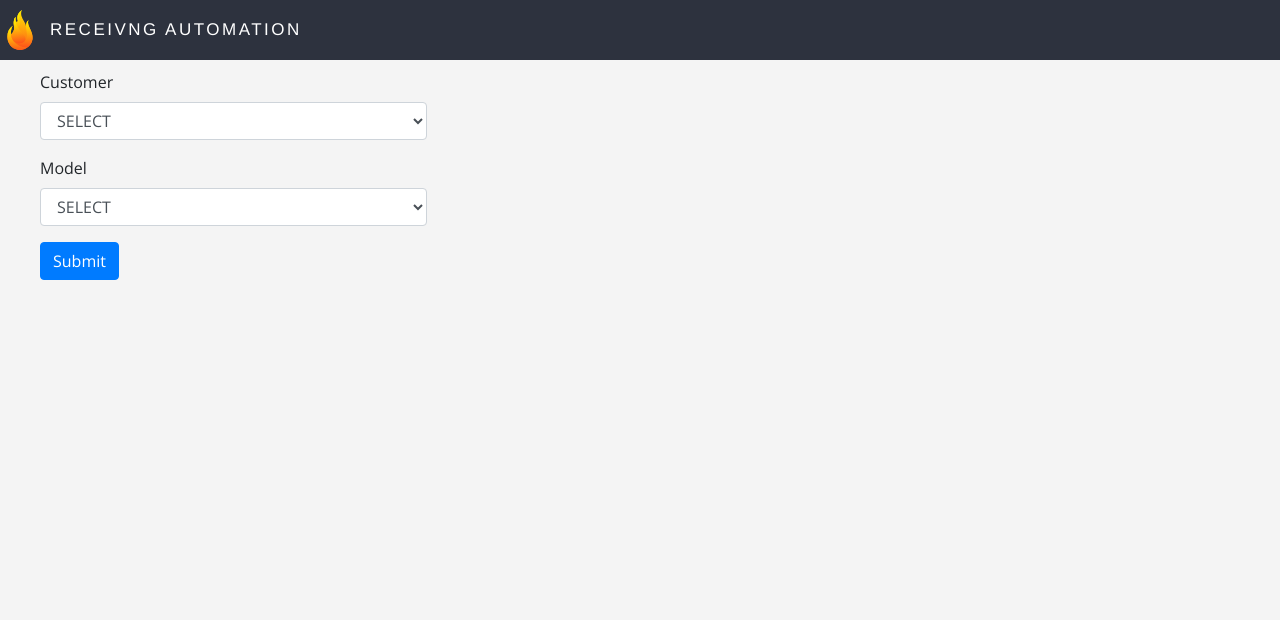
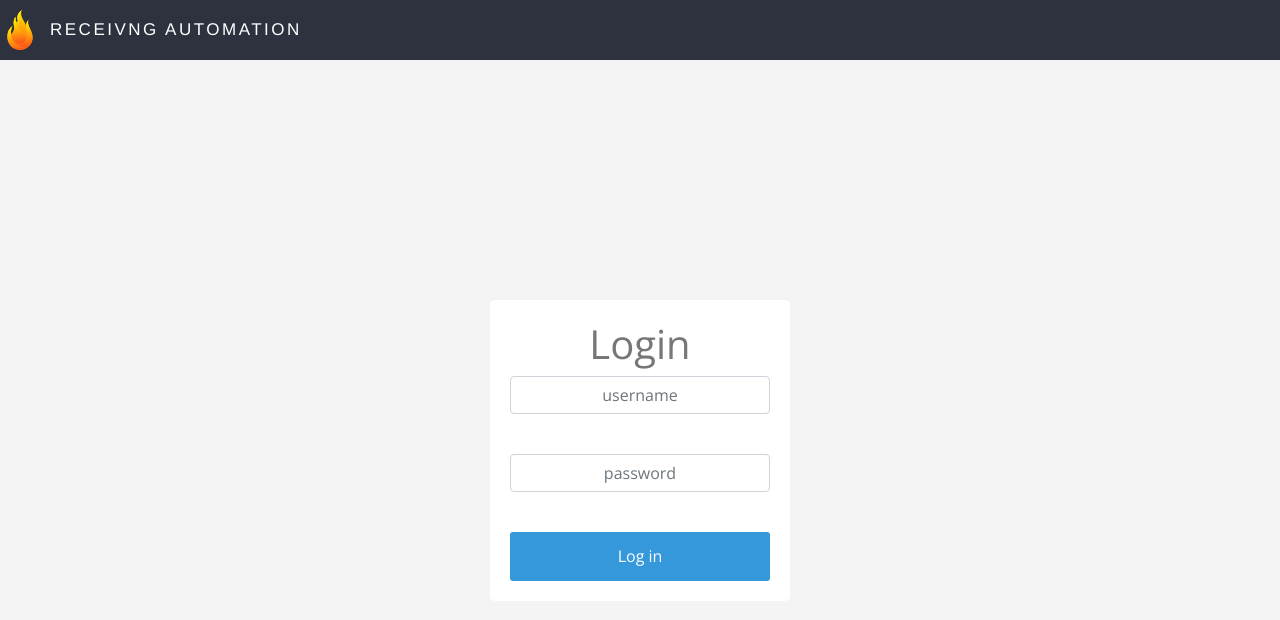
Before and after one commit to Prabuatcontec/ocr-receiving, a Flask app: page / in a window 1280 px wide. Shown: the top 620 px of the page. Run offline with Flask 2, Linux system fonts and the light colour scheme; some libraries are stand-ins or nearby versions.

Commit message:
Updated files

```diff
--- a/app.py
+++ b/app.py
@@ -1,4 +1,4 @@
-from flask import Flask, render_template, request, Response
+from flask import Flask, render_template, request, Response, session
 from werkzeug import secure_filename
 import os
 import sys
@@ -9,13 +9,18 @@ import Tkinter as tkinter
 import re
 from PIL import Image,ImageTk
 from camera import VideoCamera
+import requests
+import json
+import login
 
 __author__ = 'Prabu <mprabu@gocontec.com>'
 __source__ = ''
 
 app = Flask(__name__)
 UPLOAD_FOLDER = './static/uploads'
+API_URL = 'http://api.vulcan.contecprod.com/api/'
 app.config['UPLOAD_FOLDER'] = UPLOAD_FOLDER
+app.config['API_URL'] = API_URL
 app.config['MAX_CONTENT_LENGTH'] = 10 * 1024 * 1024
 
 @app.route("/")
@@ -34,14 +39,28 @@ def gen(camera):
 
 def ocr(camera):
     while True:
-        frame = camera.get_ocr()
+        camera.delCam()
+        frame1 = camera.get_ocr()
         yield (b'--frame\r\n'
-               b'Content-Type: image/jpeg\r\n\r\n' + frame + b'\r\n\r\n')
+               b'Content-Type: image/jpeg\r\n\r\n' + frame1 + b'\r\n\r\n')
 
 @app.route('/ocr', methods = ['GET', 'POST'])
 def video_ocr():
   return Response(ocr(VideoCamera()),
                   mimetype='multipart/x-mixed-replace; boundary=frame')
+
+@app.route("/login", methods=['GET',"POST"])
+def login():
+  if request.method == 'POST':
+    response = requests.post(
+            API_URL + 'users/login', data=json.dumps({"username":"rsenthil","password":"Demo@123","Site":"Matamoros"}),
+            headers={'Content-Type': 'application/json'}
+        )
+    a = response.json()
+    session['token'] = a['user']['jwtToken']
+    return  render_template("ocr.html", value=session['token'])
+  if request.method == 'GET':
+    return render_template("index.html")
 
 
 @app.route('/video_feed')
@@ -49,39 +68,6 @@ def video_feed():
   return Response(gen(VideoCamera()),
                   mimetype='multipart/x-mixed-replace; boundary=frame')
 
-@app.route('/uploader', methods = ['GET', 'POST'])
-def upload_file():
-   if request.method == 'POST':
-      f = request.files['file']
-
-      # create a secure filename
-      filename = secure_filename(f.filename)
-
-      # save file to /static/uploads
-      filepath = os.path.join(app.config['UPLOAD_FOLDER'],filename)
-      f.save(filepath)
-
-      # load the example image and convert it to grayscale
-      image = cv2.imread(filepath)
-      gray = cv2.cvtColor(image, cv2.COLOR_BGR2GRAY)
-
-      # apply thresholding to preprocess the image
-      gray = cv2.threshold(gray, 0, 255, cv2.THRESH_BINARY | cv2.THRESH_OTSU)[1]
-
-      # apply median blurring to remove any blurring
-      gray = cv2.medianBlur(gray, 3)
-
-      # save the processed image in the /static/uploads directory
-      ofilename = os.path.join(app.config['UPLOAD_FOLDER'],"{}.png".format(os.getpid()))
-      cv2.imwrite(ofilename, gray)
-
-      # perform OCR on the processed image
-      text = pytesseract.image_to_string(Image.open(ofilename))
-
-      # remove the processed image
-      os.remove(ofilename)
-
-      return render_template("uploaded.html", displaytext=text, fname=filename)
-
 if __name__ == '__main__':
-   app.run(host="0.0.0.0", port=5000, debug=True)
+  app.secret_key = 'A0Zr98j/3yX R~XHHER!jmN]LWX/,?RT'
+  app.run(host="0.0.0.0", port=5000, debug=True)
--- a/static/css/main.css
+++ b/static/css/main.css
@@ -72,3 +72,84 @@ header img {
 .image-container {
   margin: 0px auto;
 }
+
+* {
+  box-sizing: border-box;
+  }
+
+  *:focus {
+  outline: none;
+  }
+
+  .login-screen {
+  background-color: #FFF;
+  padding: 20px;
+  border-radius: 5px
+  }
+
+  .app-title {
+  text-align: center;
+  color: #777;
+  }
+
+  .login-form {
+  text-align: center;
+  }
+  .control-group {
+  margin-bottom: 10px;
+  }
+
+  input {
+  text-align: center;
+  background-color: #ECF0F1;
+  border: 2px solid transparent;
+  border-radius: 3px;
+  font-size: 16px;
+  font-weight: 200;
+  padding: 10px 0;
+  width: 250px;
+  transition: border .5s;
+  }
+
+  input:focus {
+  border: 2px solid #3498DB;
+  box-shadow: none;
+  }
+
+  .btn {
+  border: 2px solid transparent;
+  background: #3498DB;
+  color: #ffffff;
+  font-size: 16px;
+  line-height: 25px;
+  padding: 10px 0;
+  text-decoration: none;
+  text-shadow: none;
+  border-radius: 3px;
+  box-shadow: none;
+  transition: 0.25s;
+  display: block;
+  width: 250px;
+  margin: 0 auto;
+  }
+
+  .btn:hover {
+  background-color: #2980B9;
+  }
+
+  .login-link {
+  font-size: 12px;
+  color: #444;
+  display: block;
+  margin-top: 12px;
+  }
+
+  #loginPopUp {
+    position: absolute;
+    width: 300px !important;
+    height: 200px !important;
+    z-index: 15;
+    top: 50%;
+    left: 50%;
+    margin: -100px 0 0 -150px;
+  }
--- a/templates/index.html
+++ b/templates/index.html
@@ -1,38 +1,27 @@
 {% extends "layout.html" %}
 
 {% block content %}
-    <div class="upload-form">
-      <form action = "/video" method = "POST"
-        enctype = "multipart/form-data">
+<div id="loginPopUp">
+    <div class="upload-form" >
+      <form action="/login" method="POST">
+        <div class="login">
+        <div class="login-screen">
+        <div class="app-title">
+        <h1>Login</h1>
+        </div>
+        <div class="login-form">
+          <div class="form-group">
+                <input type="text" class="form-control" value="" placeholder="username" name="username">
+        <label class="login-field-icon fui-user" for="login-name"></label></div>
         <div class="form-group">
-          <label class="control-label col-sm-offset-2 col-sm-2" for="company">Customer</label>
-          <div class="col-sm-6 col-md-4">
-            <select id="company" class="form-control">
-              <option>SELECT</option>
-              <option>WOW!</option>
-              <option>MEDIACOM</option>
-              <option>CISCO</option>
-              <option>FRONTIER</option>
-            </select>
-          </div>
+          <input type="password" class="form-control" value="" placeholder="password" name="password">
+        <label class="login-field-icon fui-lock" for="login-pass"></label></div>
+          <input type="submit" value="Log in" class="btn btn-primary btn-large btn-block">
         </div>
-        <div class="form-group">
-          <label class="control-label col-sm-offset-2 col-sm-2" for="company">Model</label>
-          <div class="col-sm-6 col-md-4">
-            <select id="model" class="form-control">
-              <option>SELECT</option>
-              <option>MODEL1</option>
-              <option>MODEL2</option>
-              <option>MODEL3</option>
-              <option>MODEL4</option>
-            </select>
-          </div>
         </div>
-        <div class="form-group">
-          <div class="col-sm-6 col-md-4">
-        <input type = "submit" class="btn btn-primary"/>
         </div>
         </form>
       </form>
     </div>
+</div>
 {% endblock %}
--- a/templates/ocr.html
+++ b/templates/ocr.html
@@ -2,7 +2,8 @@
 
 {% block content %}
     <div class="ocr_head"><h2>OCR Receiving</h2></div><div class="ocr_head_button" >
-        <a href="{{ url_for('video_ocr') }}" class="btn btn-primary">Start</a>
+        <a href="{{ url_for('login') }}" class="btn btn-primary">Start</a>
+        {{value}}
     </div>
     <div class="ocr_body"><img class="ocr_bg" class="center" src="{{ url_for('video_feed') }}">
     </div>
```
Also changed, not shown: camera.py (+24 -4 lines), login.py (added, +12 -0 lines), templates/customer.html (added, +38 -0 lines), README.md, 3 other files.
